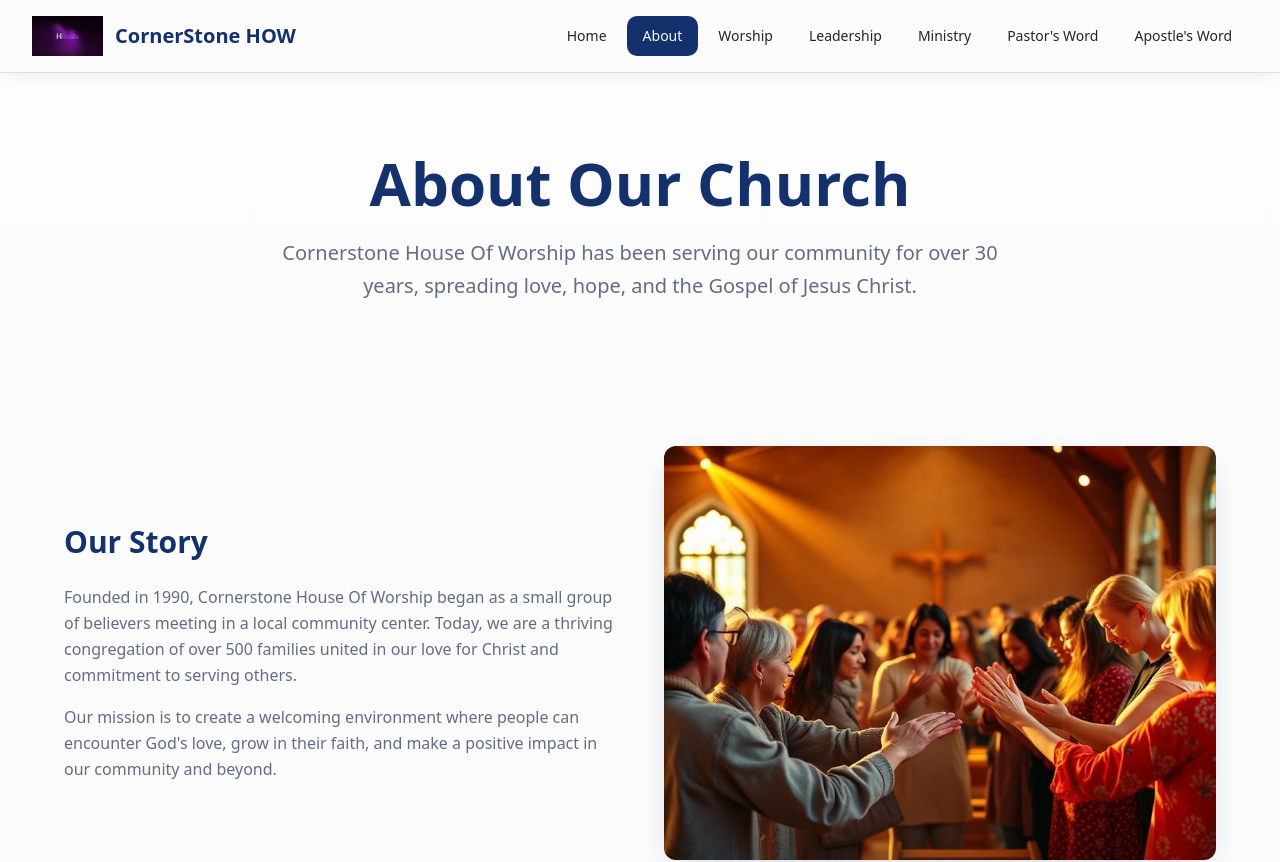
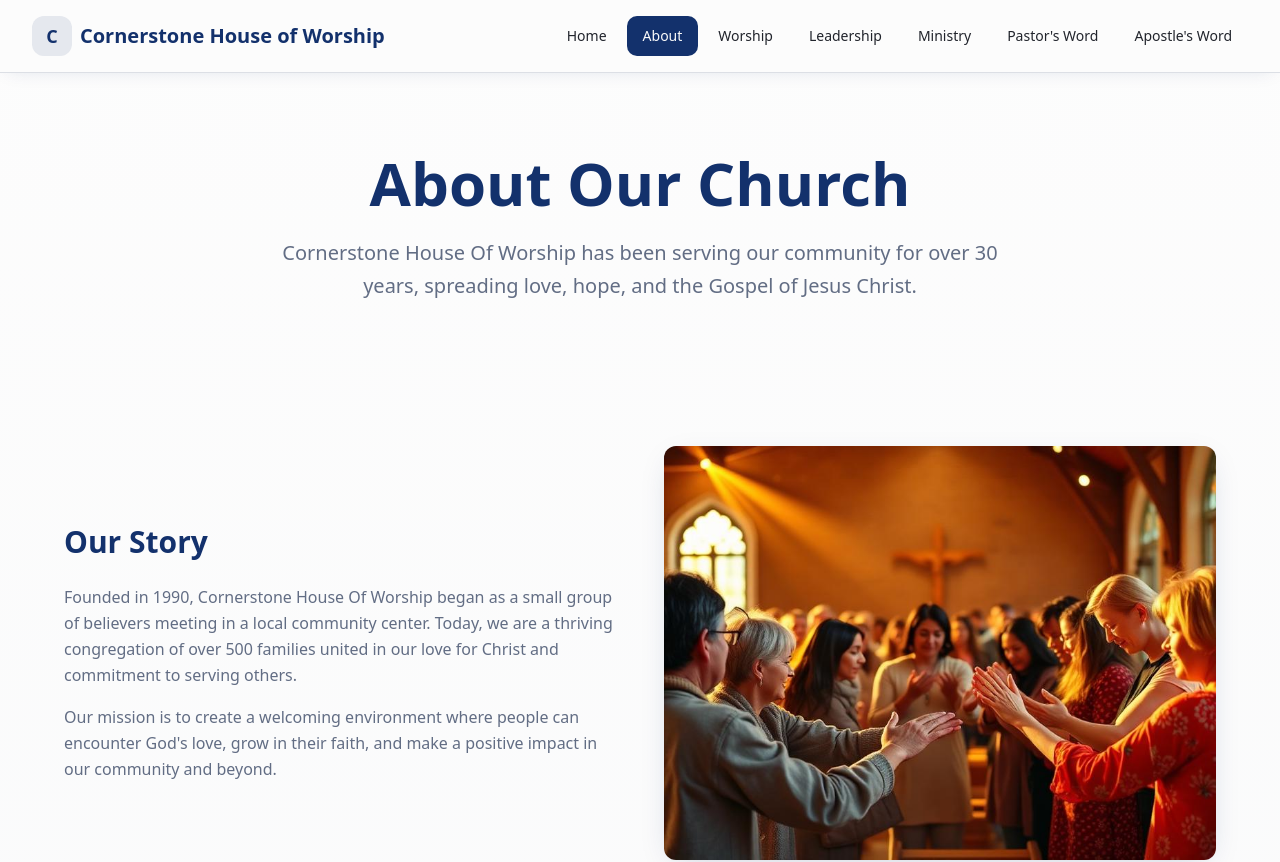
Before and after one commit to LogicBlows/CornerstoneHouseOfWorship, a React (Vite) app: page /about in a window 1280 px wide. Shown: the top 862 px of the page. Built offline with nearby package versions, Linux system fonts and the light colour scheme.

Commit message:
Remove church logo
Removed the church logo from the website.

```diff
--- a/src/components/Navigation.tsx
+++ b/src/components/Navigation.tsx
@@ -24,13 +24,11 @@ const Navigation = () => {
       <div className="max-w-7xl mx-auto px-4 sm:px-6 lg:px-8">
         <div className="flex justify-between items-center py-4">
           {/* Logo */}
-          <Link to="/" className="flex items-center space-x-3 hover:opacity-80 transition-opacity">
-            <img
-              src="/lovable-uploads/6cba1260-b738-4c6f-b52c-caedd97bebbc.png"
-              alt="CornerStone House of Worship Logo"
-              className="h-10 w-auto"
-            />
-            <span className="text-xl font-bold text-primary">CornerStone HOW</span>
+          <Link to="/" className="flex items-center space-x-2">
+            <div className="w-10 h-10 bg-primary/10 rounded-lg flex items-center justify-center">
+              <span className="text-lg font-bold text-primary">C</span>
+            </div>
+            <span className="text-xl font-bold text-primary">Cornerstone House of Worship</span>
           </Link>
 
           {/* Desktop Navigation */}
```
